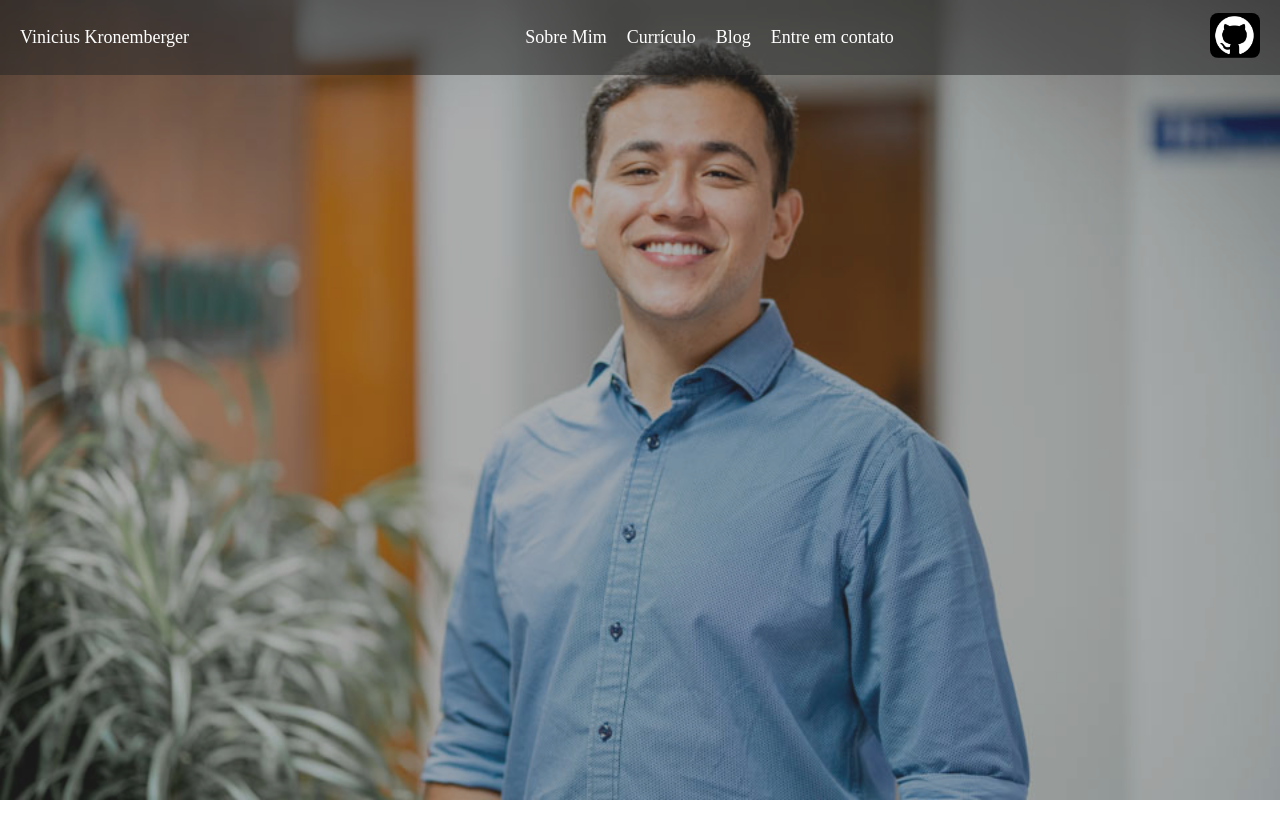
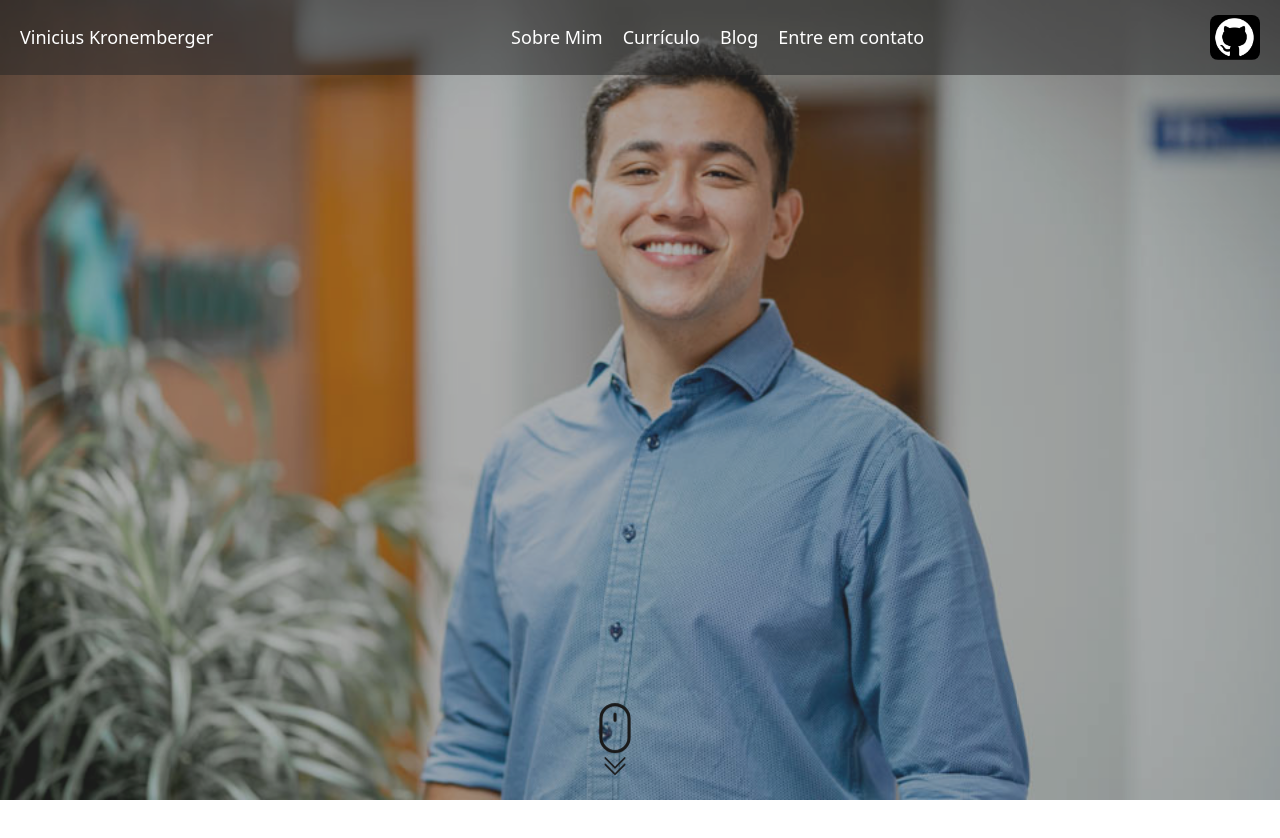
Before and after one commit to CasttCK/WebSite, a plain HTML site: page index.html in a window 1280 px wide. Shown: the top 838 px of the page. Drawn offline with nearby package versions, Linux system fonts and the light colour scheme.

Commit message:
Feat: Adição do icon de scroll e KeyFrame

```diff
--- a/index.html
+++ b/index.html
@@ -6,6 +6,7 @@
 
         <link rel="shortcut icon" href="/Assets/Images/Favicon/favicon.ico" type="image/x-icon">
         <link rel="stylesheet" href="/style.css">
+        <link href="https://cdn.jsdelivr.net/npm/bootstrap@5.3.1/dist/css/bootstrap.min.css" rel="stylesheet" integrity="sha384-4bw+/aepP/YC94hEpVNVgiZdgIC5+VKNBQNGCHeKRQN+PtmoHDEXuppvnDJzQIu9" crossorigin="anonymous">
 
         <title>Vinicius Kronemberger</title>
     </head>
@@ -37,7 +38,22 @@
             </div>
         </header>
         <body>
-            <div id="container-imagem"></div>
+            <div id="container-imagem">
+                <a href="#bodyTexto">
+                    <div id="imgScroll">
+                        <svg xmlns="http://www.w3.org/2000/svg" width="50" height="50" fill="currentColor" class="bi bi-mouse" viewBox="0 0 16 16">
+                            <path d="M8 3a.5.5 0 0 1 .5.5v2a.5.5 0 0 1-1 0v-2A.5.5 0 0 1 8 3zm4 8a4 4 0 0 1-8 0V5a4 4 0 1 1 8 0v6zM8 0a5 5 0 0 0-5 5v6a5 5 0 0 0 10 0V5a5 5 0 0 0-5-5z"/>
+                        </svg>
+                        <svg xmlns="http://www.w3.org/2000/svg" width="26" height="26" fill="currentColor" class="bi bi-chevron-double-down" viewBox="0 0 16 16">
+                            <path fill-rule="evenodd" d="M1.646 6.646a.5.5 0 0 1 .708 0L8 12.293l5.646-5.647a.5.5 0 0 1 .708.708l-6 6a.5.5 0 0 1-.708 0l-6-6a.5.5 0 0 1 0-.708z"/>
+                            <path fill-rule="evenodd" d="M1.646 2.646a.5.5 0 0 1 .708 0L8 8.293l5.646-5.647a.5.5 0 0 1 .708.708l-6 6a.5.5 0 0 1-.708 0l-6-6a.5.5 0 0 1 0-.708z"/>
+                        </svg>
+                    </div>
+                </a>
+            </div>
+            <div id="bodyTexto"></div>
+
+            <script src="https://cdn.jsdelivr.net/npm/bootstrap@5.3.1/dist/js/bootstrap.bundle.min.js" integrity="sha384-HwwvtgBNo3bZJJLYd8oVXjrBZt8cqVSpeBNS5n7C8IVInixGAoxmnlMuBnhbgrkm" crossorigin="anonymous"></script>
         </body>
         <script src="/script.js"></script>
     </body>
--- a/style.css
+++ b/style.css
@@ -49,11 +49,6 @@ header{
     border-radius: 8px;
 }
 
-#retratoVinicius{
-    top: 0;
-    left: 0;
-}
-
 #container-imagem {
     height: 100vh;
     width: 100%;
@@ -62,3 +57,25 @@ header{
     background-size: cover;
     opacity: 0.90;
 }
+
+#imgScroll{
+    position: fixed;
+    bottom: 0;
+    right: 50%;
+    display: flex;
+    flex-direction: column;
+    align-items: center;
+    color: black;
+    transform: translatey(0px);
+    animation: move 1.1s ease-in-out infinite;
+}
+
+@keyframes move {
+    0%{transform: translateY(0px);}
+    50%{transform: translateY(-30px);}
+    100%{transform: translateY(0px);}
+}
+
+html{
+    scroll-behavior: smooth;
+}
```
